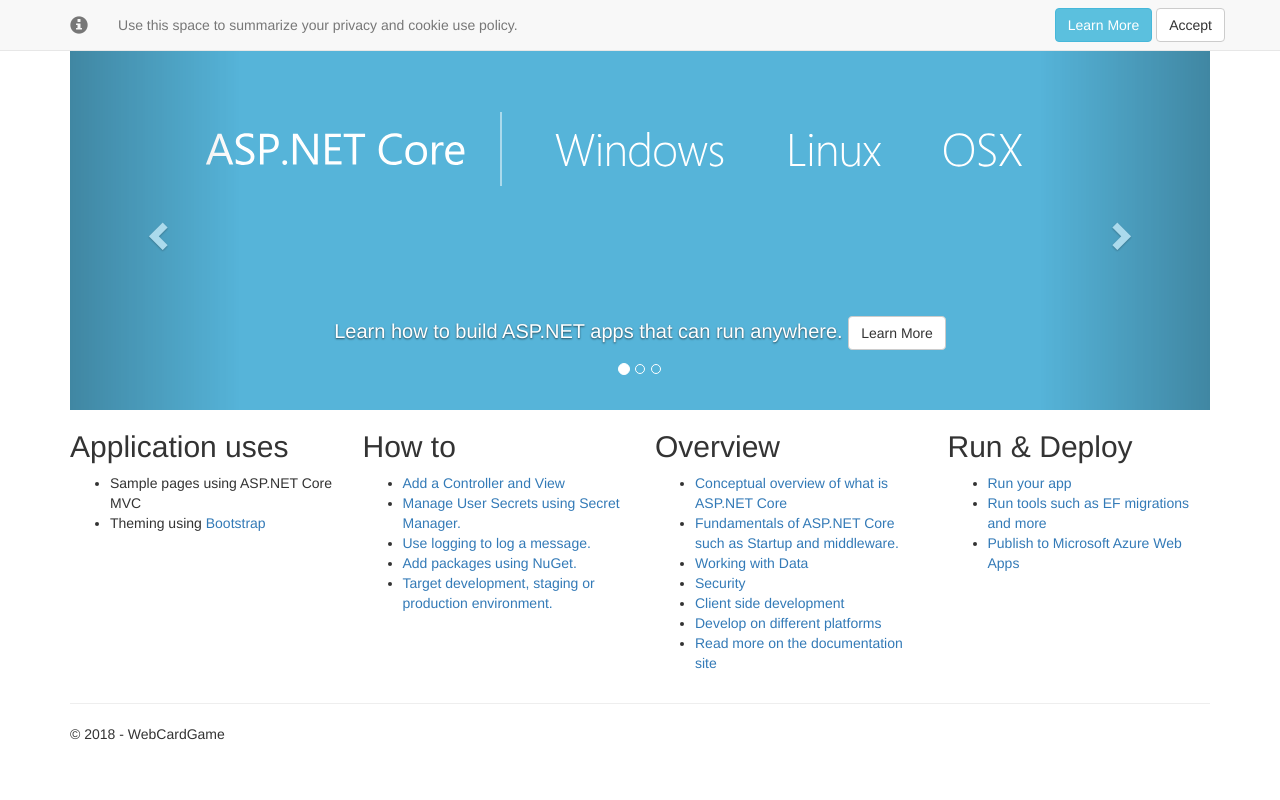
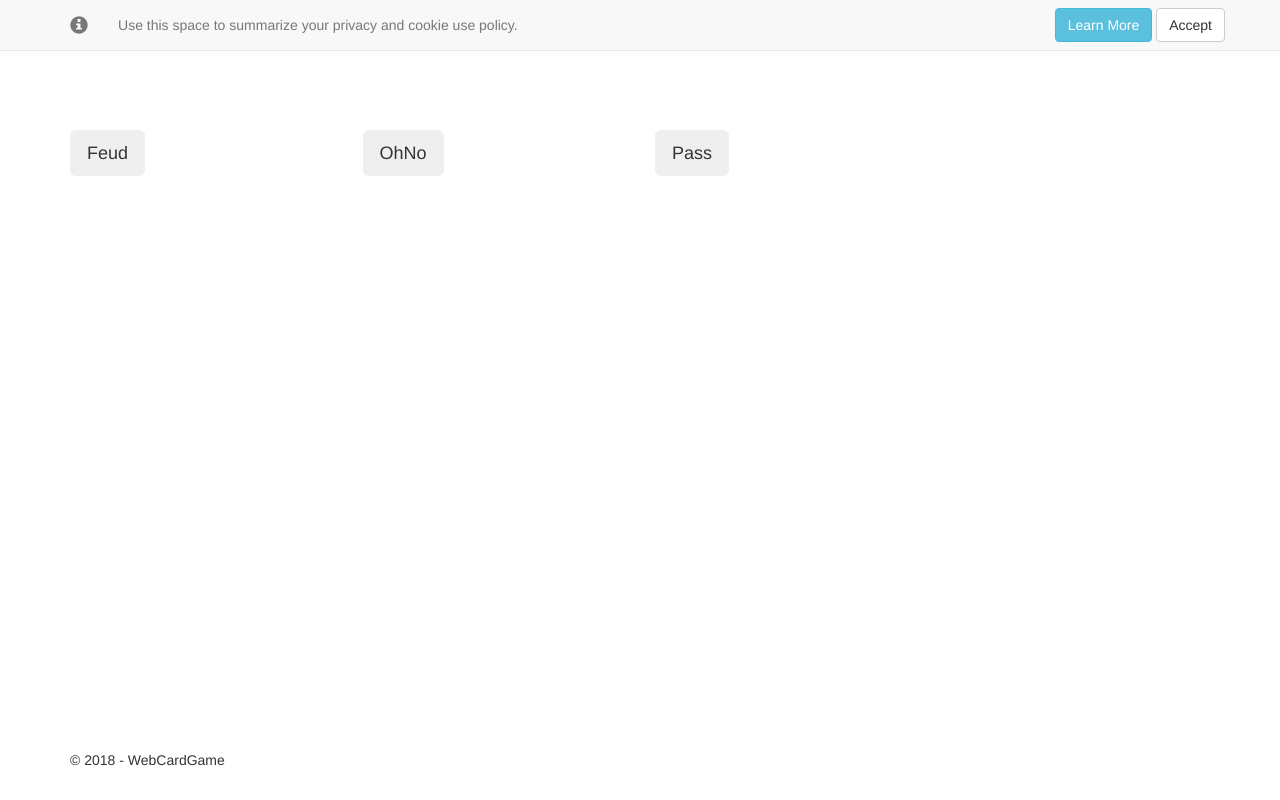
Before and after one commit to 03jordan11/WebCardGame, an ASP.NET Core app: page / in a window 1280 px wide. Run offline with ASP.NET Core 8, Linux system fonts and the light colour scheme.

Commit message:
#005 created buttons for game views

```diff
--- a/WebCardGame/Views/Home/Index.cshtml
+++ b/WebCardGame/Views/Home/Index.cshtml
@@ -1,94 +1,19 @@
 @{
     ViewData["Title"] = "Home Page";
 }
-
-<div id="myCarousel" class="carousel slide" data-ride="carousel" data-interval="6000">
-    <ol class="carousel-indicators">
-        <li data-target="#myCarousel" data-slide-to="0" class="active"></li>
-        <li data-target="#myCarousel" data-slide-to="1"></li>
-        <li data-target="#myCarousel" data-slide-to="2"></li>
-    </ol>
-    <div class="carousel-inner" role="listbox">
-        <div class="item active">
-            <img src="~/images/banner1.svg" alt="ASP.NET" class="img-responsive" />
-            <div class="carousel-caption" role="option">
-                <p>
-                    Learn how to build ASP.NET apps that can run anywhere.
-                    <a class="btn btn-default" href="https://go.microsoft.com/fwlink/?LinkID=525028&clcid=0x409">
-                        Learn More
-                    </a>
-                </p>
-            </div>
-        </div>
-        <div class="item">
-            <img src="~/images/banner2.svg" alt="Visual Studio" class="img-responsive" />
-            <div class="carousel-caption" role="option">
-                <p>
-                    There are powerful new features in Visual Studio for building modern web apps.
-                    <a class="btn btn-default" href="https://go.microsoft.com/fwlink/?LinkID=525030&clcid=0x409">
-                        Learn More
-                    </a>
-                </p>
-            </div>
-        </div>
-        <div class="item">
-            <img src="~/images/banner3.svg" alt="Microsoft Azure" class="img-responsive" />
-            <div class="carousel-caption" role="option">
-                <p>
-                    Learn how Microsoft's Azure cloud platform allows you to build, deploy, and scale web apps.
-                    <a class="btn btn-default" href="https://go.microsoft.com/fwlink/?LinkID=525027&clcid=0x409">
-                        Learn More
-                    </a>
-                </p>
-            </div>
-        </div>
-    </div>
-    <a class="left carousel-control" href="#myCarousel" role="button" data-slide="prev">
-        <span class="glyphicon glyphicon-chevron-left" aria-hidden="true"></span>
-        <span class="sr-only">Previous</span>
-    </a>
-    <a class="right carousel-control" href="#myCarousel" role="button" data-slide="next">
-        <span class="glyphicon glyphicon-chevron-right" aria-hidden="true"></span>
-        <span class="sr-only">Next</span>
-    </a>
-</div>
-
-<div class="row">
+<style>
+    /*body{
+        background-image:
+    }*/
+</style>
+<div class="row" style="position: relative; top: 80px">
     <div class="col-md-3">
-        <h2>Application uses</h2>
-        <ul>
-            <li>Sample pages using ASP.NET Core MVC</li>
-            <li>Theming using <a href="https://go.microsoft.com/fwlink/?LinkID=398939">Bootstrap</a></li>
-        </ul>
+        <button asp-action="Index" asp-controller="Feud" class="btn btn-dark btn-lg">Feud</button>
     </div>
     <div class="col-md-3">
-        <h2>How to</h2>
-        <ul>
-            <li><a href="https://go.microsoft.com/fwlink/?LinkID=398600">Add a Controller and View</a></li>
-            <li><a href="https://go.microsoft.com/fwlink/?LinkId=699315">Manage User Secrets using Secret Manager.</a></li>
-            <li><a href="https://go.microsoft.com/fwlink/?LinkId=699316">Use logging to log a message.</a></li>
-            <li><a href="https://go.microsoft.com/fwlink/?LinkId=699317">Add packages using NuGet.</a></li>
-            <li><a href="https://go.microsoft.com/fwlink/?LinkId=699319">Target development, staging or production environment.</a></li>
-        </ul>
+        <button asp-action="Index" asp-controller="OhNo" class="btn btn-dark btn-lg">OhNo</button>
     </div>
     <div class="col-md-3">
-        <h2>Overview</h2>
-        <ul>
-            <li><a href="https://go.microsoft.com/fwlink/?LinkId=518008">Conceptual overview of what is ASP.NET Core</a></li>
-            <li><a href="https://go.microsoft.com/fwlink/?LinkId=699320">Fundamentals of ASP.NET Core such as Startup and middleware.</a></li>
-            <li><a href="https://go.microsoft.com/fwlink/?LinkId=398602">Working with Data</a></li>
-            <li><a href="https://go.microsoft.com/fwlink/?LinkId=398603">Security</a></li>
-            <li><a href="https://go.microsoft.com/fwlink/?LinkID=699321">Client side development</a></li>
-            <li><a href="https://go.microsoft.com/fwlink/?LinkID=699322">Develop on different platforms</a></li>
-            <li><a href="https://go.microsoft.com/fwlink/?LinkID=699323">Read more on the documentation site</a></li>
-        </ul>
-    </div>
-    <div class="col-md-3">
-        <h2>Run &amp; Deploy</h2>
-        <ul>
-            <li><a href="https://go.microsoft.com/fwlink/?LinkID=517851">Run your app</a></li>
-            <li><a href="https://go.microsoft.com/fwlink/?LinkID=517853">Run tools such as EF migrations and more</a></li>
-            <li><a href="https://go.microsoft.com/fwlink/?LinkID=398609">Publish to Microsoft Azure Web Apps</a></li>
-        </ul>
+        <button asp-action="Index" asp-controller="Pass" class="btn btn-dark btn-lg">Pass</button>
     </div>
 </div>
--- a/WebCardGame/Views/Shared/_Layout.cshtml
+++ b/WebCardGame/Views/Shared/_Layout.cshtml
@@ -42,8 +42,8 @@
 
     <div class="container body-content">
         @RenderBody()
-        <hr />
-        <footer>
+        <hr style="position:absolute; bottom:50px"/>
+        <footer style="position:absolute; bottom:20px">
             <p>&copy; 2018 - WebCardGame</p>
         </footer>
     </div>
--- a/WebCardGame/wwwroot/css/site.css
+++ b/WebCardGame/wwwroot/css/site.css
@@ -11,6 +11,7 @@
     padding-left: 15px;
     padding-right: 15px;
 }
+
 
 /* Carousel */
 .carousel-caption p {
```
Also changed, not shown: 3 other files.
